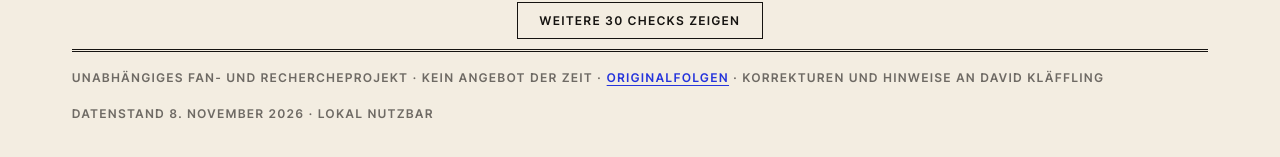
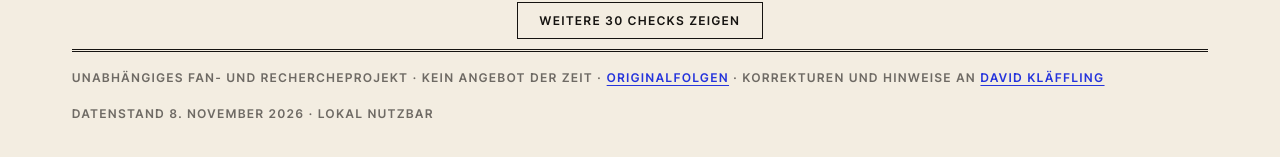
Before and after one commit to dklaeffling/eine-frage-der-gegenwart, a plain HTML site: page index.html in a window 1280 px wide. Shown: the part 4403-4560 px from the top of the page. Drawn offline with Linux system fonts and the light colour scheme.

Commit message:
Kontaktadresse ergänzt
Co-Authored-By: Claude Opus 5.5 <noreply@anthropic.com>

```diff
--- a/index.html
+++ b/index.html
@@ -217,12 +217,12 @@ footer{border-top:3px double var(--ink);padding:18px 0 40px;display:flex;justify
     <h2>Folgen &amp; Methode</h2>
     <div class="twocol">
       <div><h3>Wie wir zählen</h3><p>Ein Datensatz pro vorgetragenem Check. Ein angenommener Check zählt einen Punkt – auch in Folgen, in denen jede wertende Person einen eigenen Punkt vergeben konnte. Halbe Punkte, wenn sich die Wertenden uneinig sind. Ausdrückliche Ablehnungen zählen null; fehlende oder strittige Wertungen bleiben offen.</p><p>Punkte an Hörerinnen, Autoren oder Gäste, unsichere Wertungen, Strafpunkte und Probeabstimmungen erscheinen im Archiv, zählen aber nicht. Erfolgsquote = angenommene / entschiedene Checks.</p></div>
-      <div><h3>Woher die Daten kommen</h3><p>Automatische Transkripte (Whisper): bis September 2026 die ersten 20 und letzten 10 Minuten jeder Folge, ab Oktober 2026 die ganze Folge. Sprecher wurden aus dem Text erschlossen (Anreden, Selbstvorstellungen, Reihenfolge) und stichprobenartig geprüft. „Zuordnung erschlossen“ markiert Fälle ohne wörtlichen Beleg.</p><p>Unabhängiges Fan- und Rechercheprojekt, kein Angebot der ZEIT. Hörerinnen und Hörer, die einen Vorschlag eingeschickt haben, erscheinen nur mit Vornamen. Korrekturen und Hinweise an David Kläffling. <span class="muted">Die strukturierten Daten gibt es auf Anfrage.</span></p></div>
+      <div><h3>Woher die Daten kommen</h3><p>Automatische Transkripte (Whisper): bis September 2026 die ersten 20 und letzten 10 Minuten jeder Folge, ab Oktober 2026 die ganze Folge. Sprecher wurden aus dem Text erschlossen (Anreden, Selbstvorstellungen, Reihenfolge) und stichprobenartig geprüft. „Zuordnung erschlossen“ markiert Fälle ohne wörtlichen Beleg.</p><p>Unabhängiges Fan- und Rechercheprojekt, kein Angebot der ZEIT. Hörerinnen und Hörer, die einen Vorschlag eingeschickt haben, erscheinen nur mit Vornamen. Korrekturen und Hinweise an <a href="mailto:einefragedergegenwart@gmail.com">David Kläffling</a>. <span class="muted">Die strukturierten Daten gibt es auf Anfrage.</span></p></div>
     </div>
     <div id="episodes" class="cols2"></div>
   </section>
 
-  <footer class="label"><span>Unabhängiges Fan- und Rechercheprojekt · Kein Angebot der ZEIT · <a href="https://www.zeit.de/serie/die-sogenannte-gegenwart" target="_blank" rel="noopener">Originalfolgen</a> · Korrekturen und Hinweise an David Kläffling</span><span id="footstand"></span></footer>
+  <footer class="label"><span>Unabhängiges Fan- und Rechercheprojekt · Kein Angebot der ZEIT · <a href="https://www.zeit.de/serie/die-sogenannte-gegenwart" target="_blank" rel="noopener">Originalfolgen</a> · Korrekturen und Hinweise an <a href="mailto:einefragedergegenwart@gmail.com">David Kläffling</a></span><span id="footstand"></span></footer>
 </div>
 
 <noscript><p class="wrap">Bitte JavaScript aktivieren, um das Archiv zu durchsuchen.</p></noscript>
```
